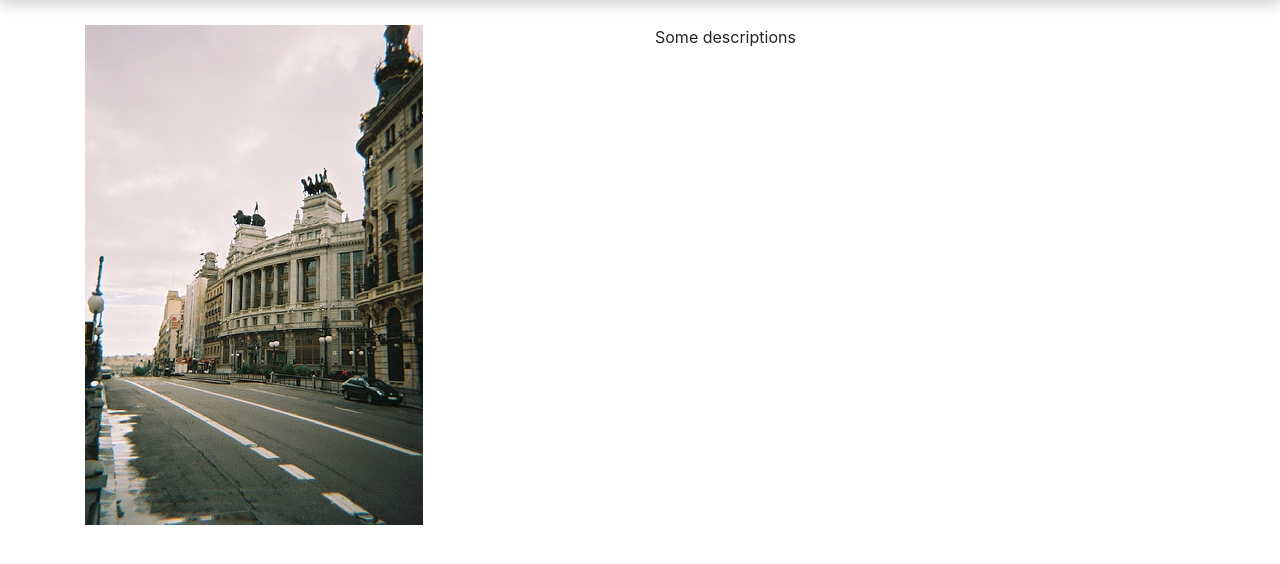
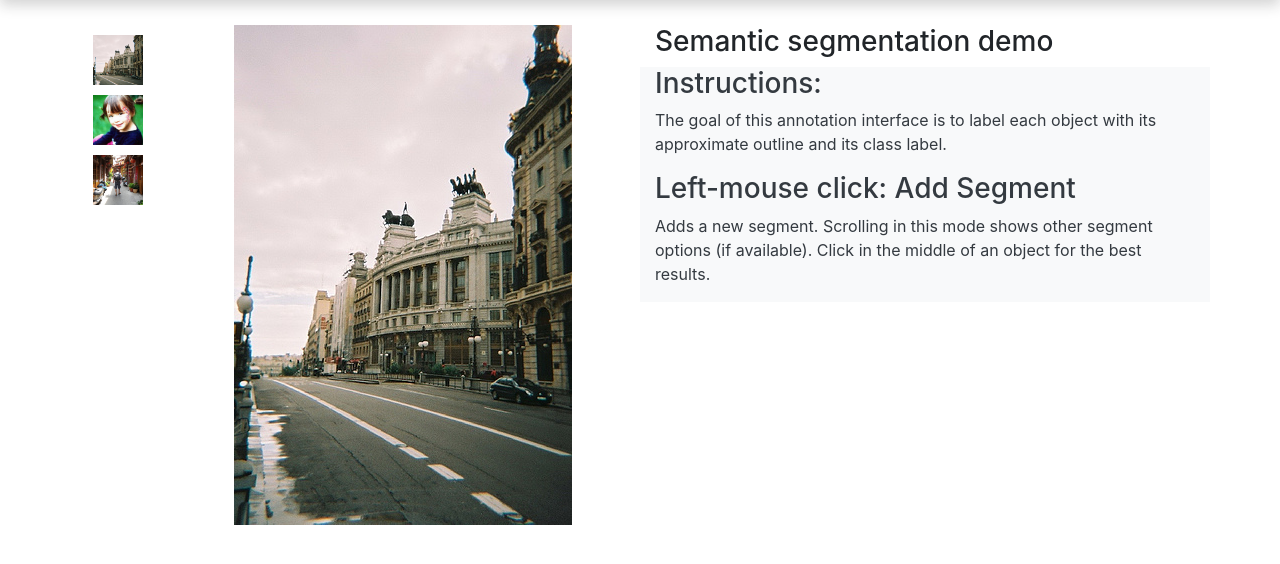
Before and after one commit to MartinMa28/Semantic-Segmentation-Demo-Server, a Django app: page / in a window 1280 px wide. Shown: the part 56-620 px from the top of the page. Run offline with Django 3.2, Linux system fonts and the light colour scheme; some libraries are stand-ins or nearby versions.

Commit message:
added thumbnail sidebar

```diff
--- a/segmentation_gallery/static/segmentation_gallery/css/styles.css
+++ b/segmentation_gallery/static/segmentation_gallery/css/styles.css
@@ -4,5 +4,15 @@ header nav.navbar {
 }
 
 #image-container img {
+    display: block;
     margin: auto auto;
 }
+
+.thumbnail-image {
+    width: 50px;
+    height: 50px;
+    margin: 10px auto;
+    background-size: cover;
+    background-position: center center;
+    background-repeat: no-repeat;
+}
--- a/segmentation_gallery/templates/segmentation_gallery/index.html
+++ b/segmentation_gallery/templates/segmentation_gallery/index.html
@@ -11,7 +11,7 @@
     {% load static %}
     <link rel="stylesheet" href="{% static 'segmentation_gallery/css/styles.css' %}">
 
-    <title>Hello, world!</title>
+    <title>Semantic segmentation for lung nodule</title>
   </head>
   <body>
     <!-- <div class="container-fluid">
@@ -26,11 +26,37 @@
 
     <div class="container" id="main-content-container">
       <div class="row">
-        <div class="col-sm-6 ml-auto" id="image-container">
-          <img src="{% static 'segmentation_gallery/imgs/2008_000253.jpg' %}" alt="test bootstrap alignment">
+        <div class="col-sm-6 ml-auto" id="gallery-container">
+          <div class="row">
+            <div class="col-sm-2" id="thumbnail-container">
+              <div class="thumbnail-image" data-url="{% static 'segmentation_gallery/imgs/2008_000253.jpg' %}" style="background-image: url({% static 'segmentation_gallery/imgs/2008_000253.jpg' %})"></div>
+              <div class="thumbnail-image" data-url="{% static 'segmentation_gallery/imgs/2008_002013.jpg' %}" style="background-image: url({% static 'segmentation_gallery/imgs/2008_002013.jpg' %})"></div>
+              <div class="thumbnail-image" data-url="{% static 'segmentation_gallery/imgs/2008_002191.jpg' %}" style="background-image: url({% static 'segmentation_gallery/imgs/2008_002191.jpg' %})"></div>
+            </div>
+            <div class="col-sm-10" id="image-container">
+                <img src="{% static 'segmentation_gallery/imgs/2008_000253.jpg' %}" alt="test bootstrap alignment">
+            </div>
+          </div>
         </div>
-        <div class="col-sm-6 ml-auto" id="description-container">
-          Some descriptions
+        <div class="col-sm-6 ml-auto" id="content-container">
+          <div class="row">
+            <div class="col-sm-12" id="description-container">
+              <h3>Semantic segmentation demo</h3>
+            </div>
+          </div>
+          <div class="row">
+            <div class="col-sm-12 bg-light text-dark" id="instruction-container">
+              <h3>Instructions:</h3>
+              <p>The goal of this annotation interface is to label
+                each object with its approximate outline and its class label.
+              </p>
+              <h3>Left-mouse click: Add Segment</h3>
+              <p>
+                  Adds a new segment. Scrolling in this mode shows other segment options (if available).
+                  Click in the middle of an object for the best results.
+              </p>
+            </div>
+          </div>
         </div>
       </div>
     </div>
```
Also changed, not shown: segmentation_gallery/static/segmentation_gallery/imgs/2008_002013.jpg (added), segmentation_gallery/static/segmentation_gallery/imgs/2008_002191.jpg (added).
